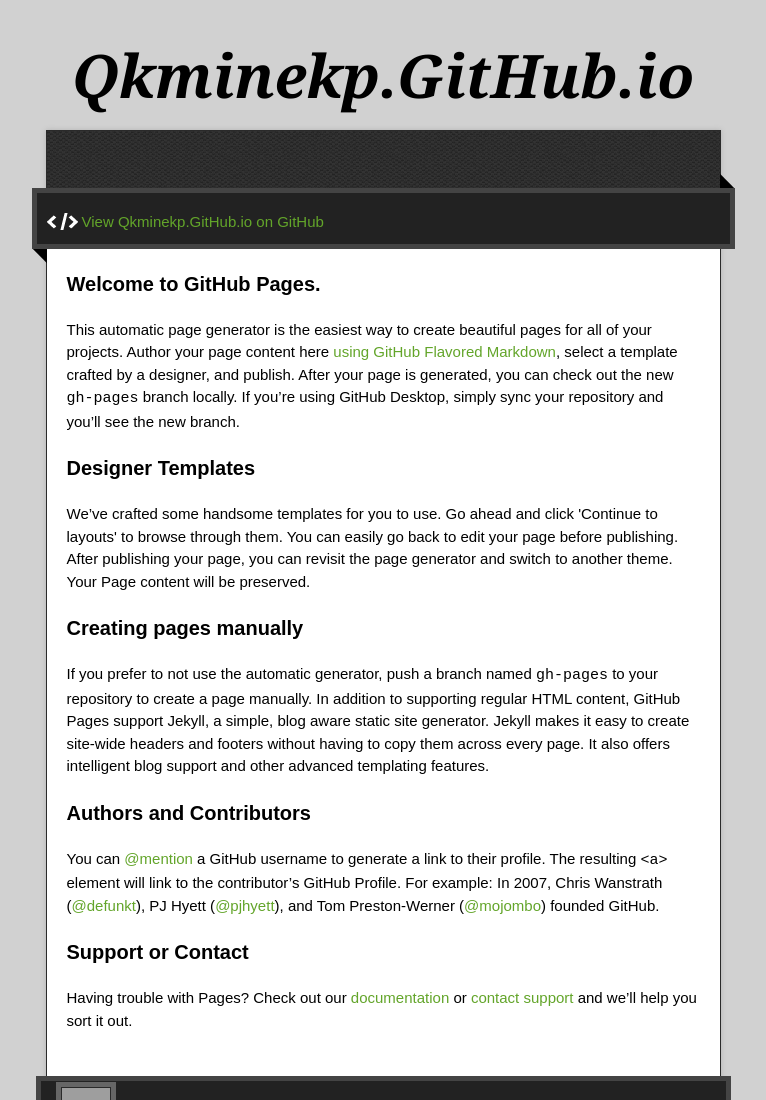
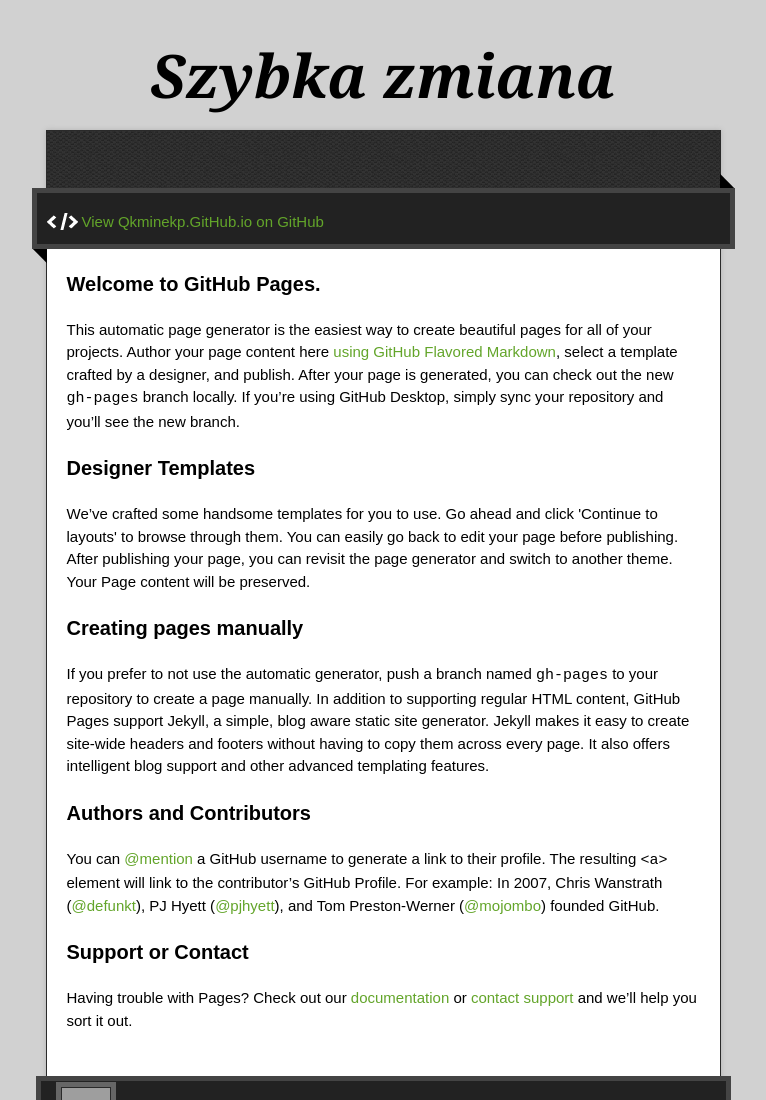
Before and after one commit to qkminekp/qkminekp.github.io, a plain HTML site: page index.html in a window 1280 px wide. Shown: the top 1100 px of the page, without its empty margins (257-1023 px from the left). Drawn offline with nearby package versions, Linux system fonts and the light colour scheme; grey boxes are pictures that could not be loaded.

Commit message:
Update index.html

```diff
--- a/index.html
+++ b/index.html
@@ -22,7 +22,7 @@
 
   <div class="wrapper">
     <header>
-      <h1 class="title">Qkminekp.GitHub.io</h1>
+      <h1 class="title">Szybka zmiana</h1>
     </header>
     <div id="container">
       <p class="tagline"></p>
```
